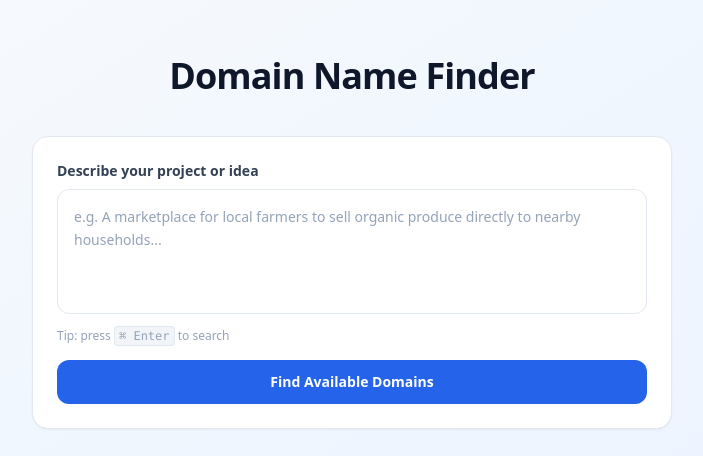
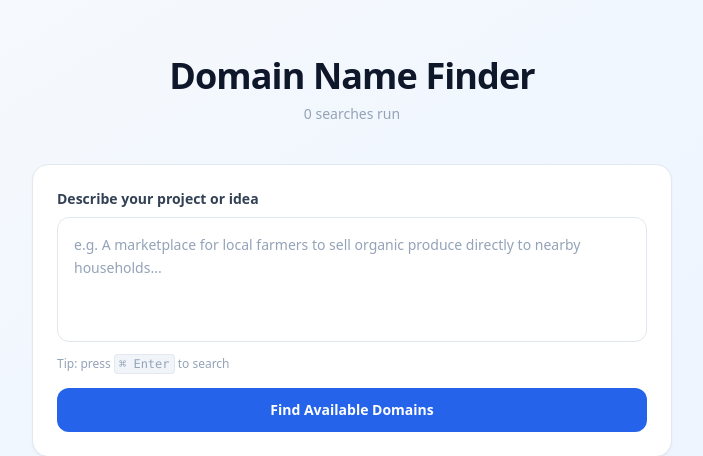
Before and after one commit to zhetang1/dname53, a Flask app: page / in a window 1280 px wide. Shown: the top 456 px of the page, without its empty margins (288-991 px from the left). Run offline with Flask 3, Linux system fonts and the light colour scheme; data that the repository does not hold is empty; some libraries are stand-ins or nearby versions.

Commit message:
show search count

```diff
--- a/templates/index.html
+++ b/templates/index.html
@@ -88,7 +88,7 @@
 
     function updateCountDisplay(n) {
       const el = document.getElementById('search-count');
-      if (el && n > 0) el.textContent = `${n.toLocaleString()} searches run`;
+      if (el) el.textContent = `${n.toLocaleString()} searches run`;
     }
 
     async function searchDomains() {
```
